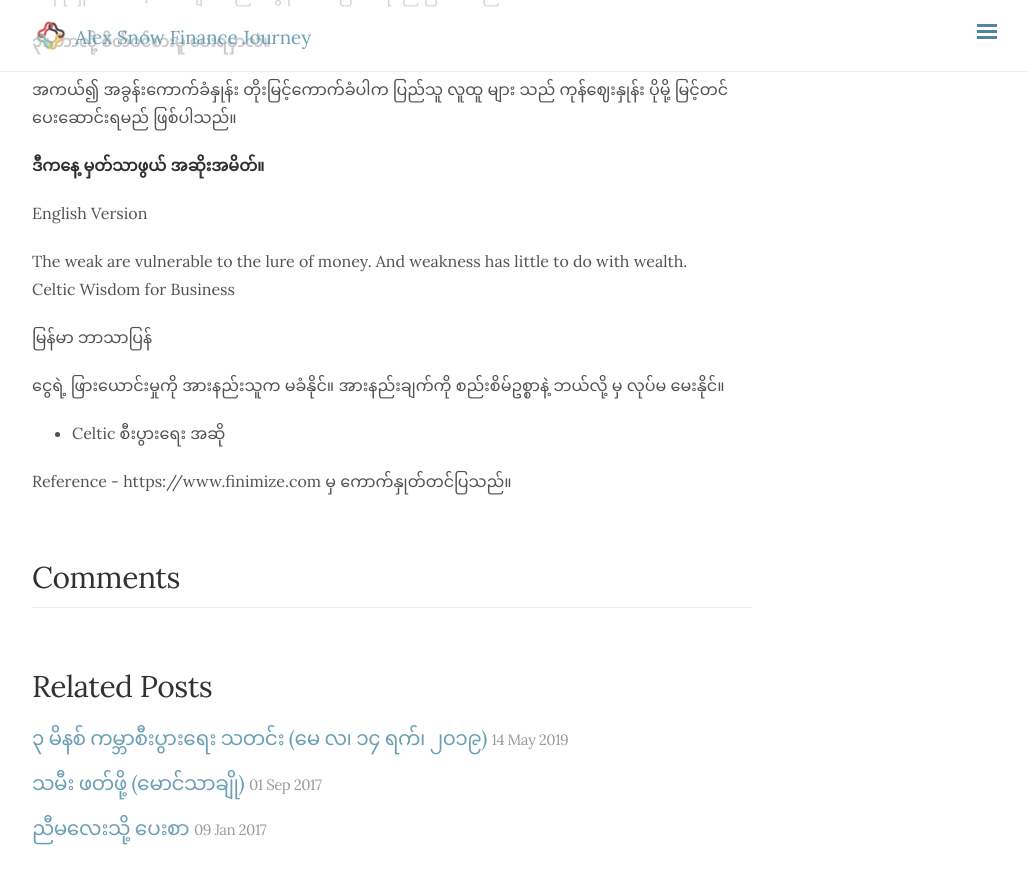
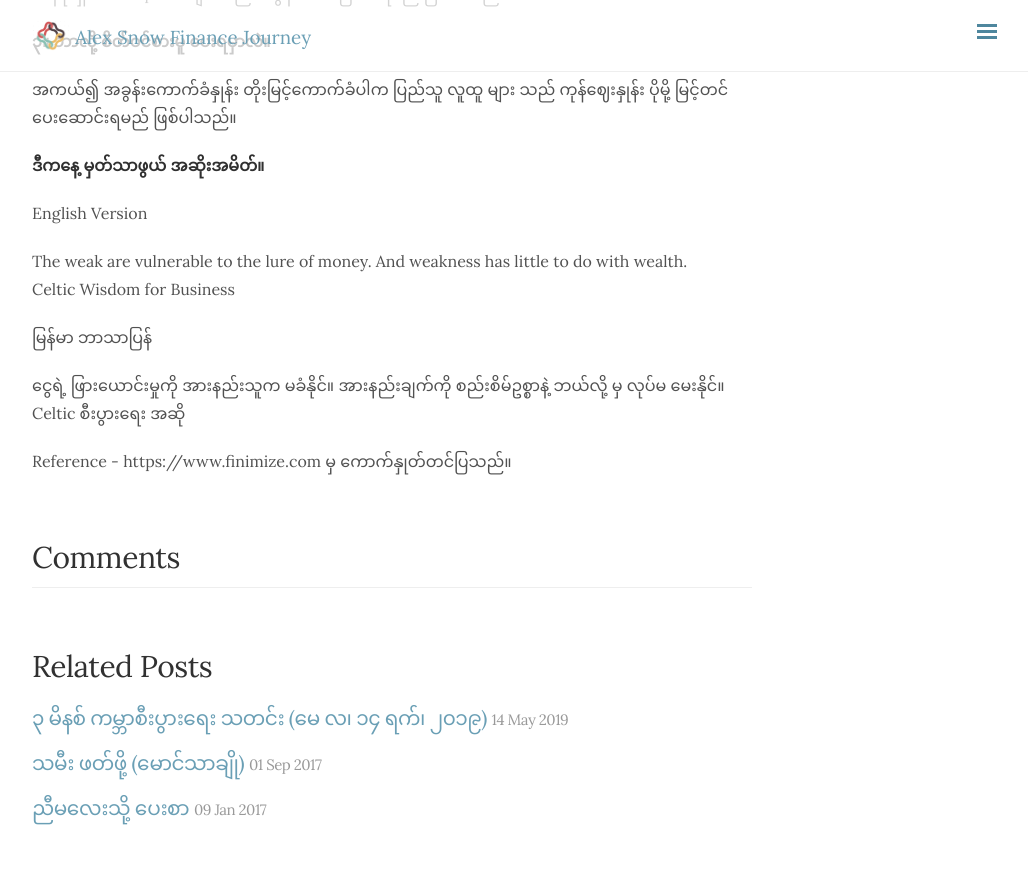
Before and after one commit to alexsnow348/alexsnow348.github.io, a Jekyll site: the page built from _posts/2019-05-13-3minutesglobalnews.md, in a window 1280 px wide and 900 px high, scrolled down 945 px. Shown: the top 884 px of the window, without its empty margins (248-1276 px from the left). Built offline with Jekyll 4.4.1, drawn with Linux system fonts in a browser that asks for light colours; nearby versions of some CDN libraries; comment, search, counter and statistics services are not loaded.

```diff
--- a/_posts/2019-05-13-3minutesglobalnews.md
+++ b/_posts/2019-05-13-3minutesglobalnews.md
@@ -33,6 +33,6 @@
 
 ငွေရဲ့ ဖြားယောင်းမှုကို အားနည်းသူက မခံနိုင်။
 အားနည်းချက်ကို စည်းစိမ်ဥစ္စာနဲ့ ဘယ်လို့ မှ လုပ်မ မေးနိုင်။<br />
-- Celtic စီးပွားရေး အဆို
+Celtic စီးပွားရေး အဆို
 
 Reference - https://www.finimize.com မှ ကောက်နှုတ်တင်ပြသည်။
```
